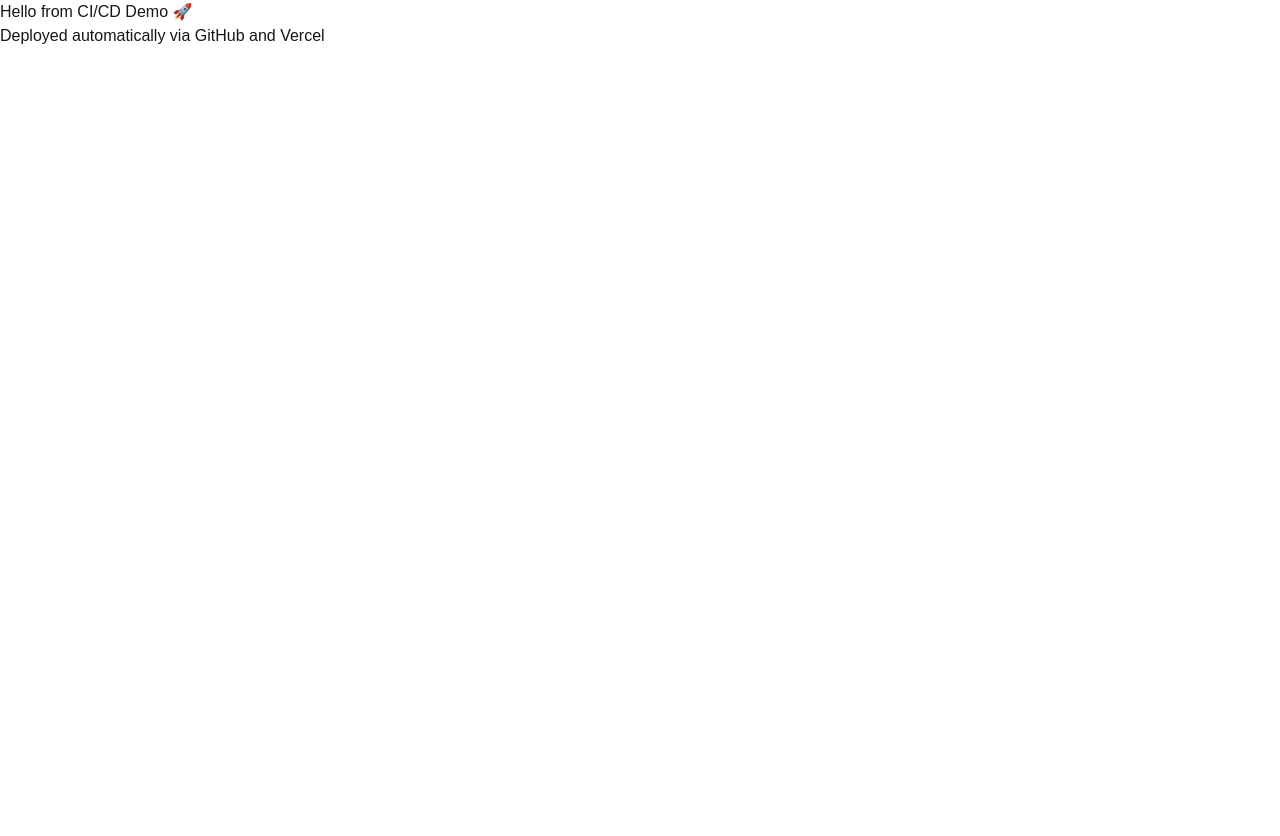
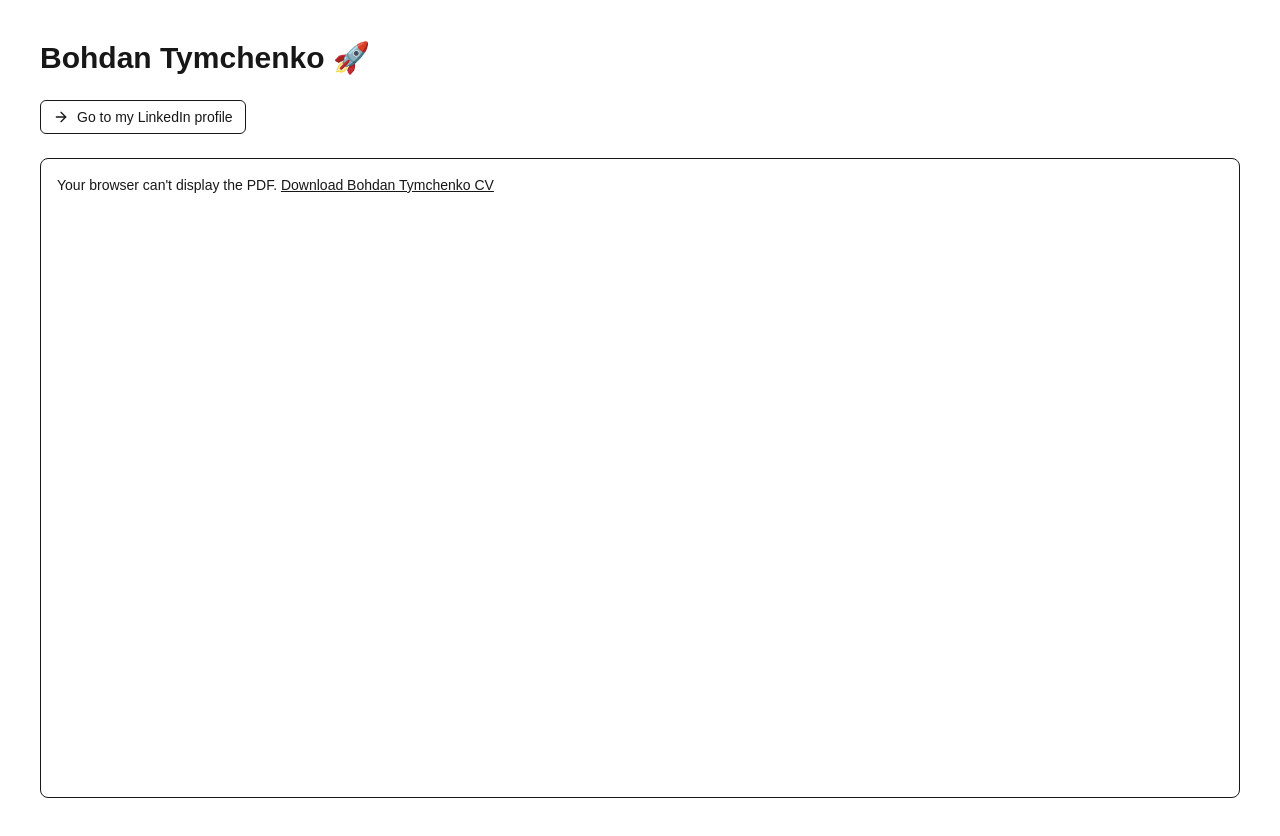
Before and after one commit to Bohdan-Tymchenko/ci-cd-next-demo, a Next.js app: page / in a window 1280 px wide. Before the commit the page ends 800 px from the top, so only its background shows below. Built offline with nearby package versions, Linux system fonts and the light colour scheme.

Commit message:
Add PDF viewer and related components to display CV on the homepage

```diff
--- /dev/null
+++ b/src/app/components/ArrowRightIcon.tsx
@@ -0,0 +1,21 @@
+type ArrowRightIconProps = {
+  className?: string;
+};
+
+export default function ArrowRightIcon({ className }: ArrowRightIconProps) {
+  return (
+    <svg
+      className={className}
+      viewBox="0 0 24 24"
+      fill="none"
+      stroke="currentColor"
+      strokeWidth="2"
+      strokeLinecap="round"
+      strokeLinejoin="round"
+      aria-hidden="true"
+    >
+      <line x1="5" y1="12" x2="19" y2="12" />
+      <polyline points="12 5 19 12 12 19" />
+    </svg>
+  );
+}
--- /dev/null
+++ b/src/app/components/PdfViewer.tsx
@@ -0,0 +1,23 @@
+type PdfViewerProps = {
+  src: string;
+  title: string;
+  className?: string;
+};
+
+export default function PdfViewer({ src, title, className }: PdfViewerProps) {
+  return (
+    <object
+      data={src}
+      type="application/pdf"
+      title={title}
+      className={className}
+    >
+      <p className="p-4 text-sm">
+        Your browser can&apos;t display the PDF.{" "}
+        <a className="underline" href={src} download>
+          Download {title}
+        </a>
+      </p>
+    </object>
+  );
+}
--- a/src/app/page.tsx
+++ b/src/app/page.tsx
@@ -1,8 +1,34 @@
+import PdfViewer from "./components/PdfViewer";
+import ArrowRightIcon from "./components/ArrowRightIcon";
+
+const CV_FILE = "/Bohdan_Tymchenko_CV.pdf";
+
 export default function Home() {
   return (
-    <main>
-      <h1>Hello from CI/CD Demo 🚀</h1>
-      <p>Deployed automatically via GitHub and Vercel</p>
+    <main className="flex flex-1 flex-col gap-6 p-6 sm:p-10">
+      <header className="flex flex-col gap-2">
+        <h1 className="text-2xl font-bold sm:text-3xl">
+          Bohdan Tymchenko 🚀
+        </h1>
+        <div className="w-fit mt-4">
+          <a
+            className="inline-flex items-center gap-2 rounded-md border px-3 py-1.5 text-sm font-medium hover:bg-foreground hover:text-background"
+            href="https://www.linkedin.com/in/bohdan-tymchenko-0862a381/"
+            target="_blank"
+          >
+            <ArrowRightIcon className="w-4 h-4" /> Go to my LinkedIn profile
+          </a>
+        </div>
+
+      </header>
+
+      <section className="flex flex-col gap-3">
+        <PdfViewer
+          src={CV_FILE}
+          title="Bohdan Tymchenko CV"
+          className="h-[80vh] w-full rounded-lg border"
+        />
+      </section>
     </main>
   );
 }
```
Also changed, not shown: 1 other file (tests, documents, lock files or other folders).
